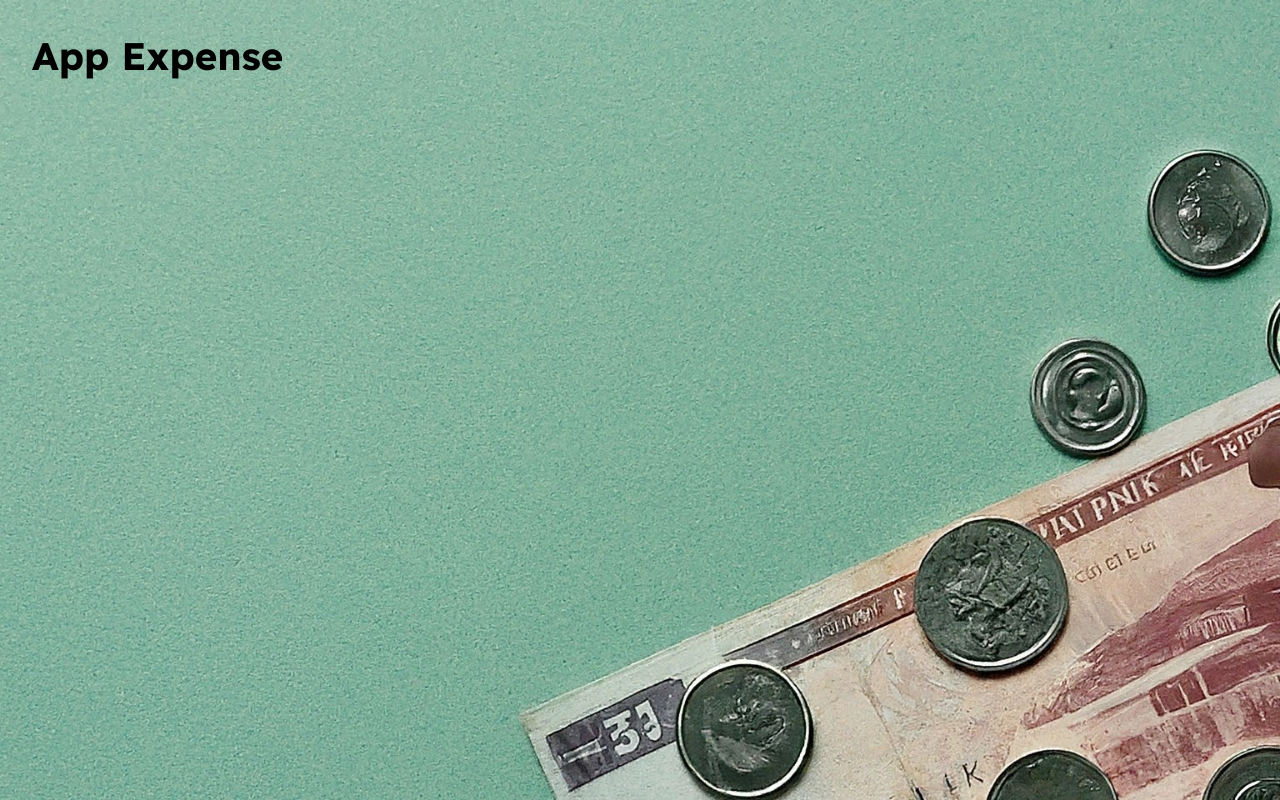
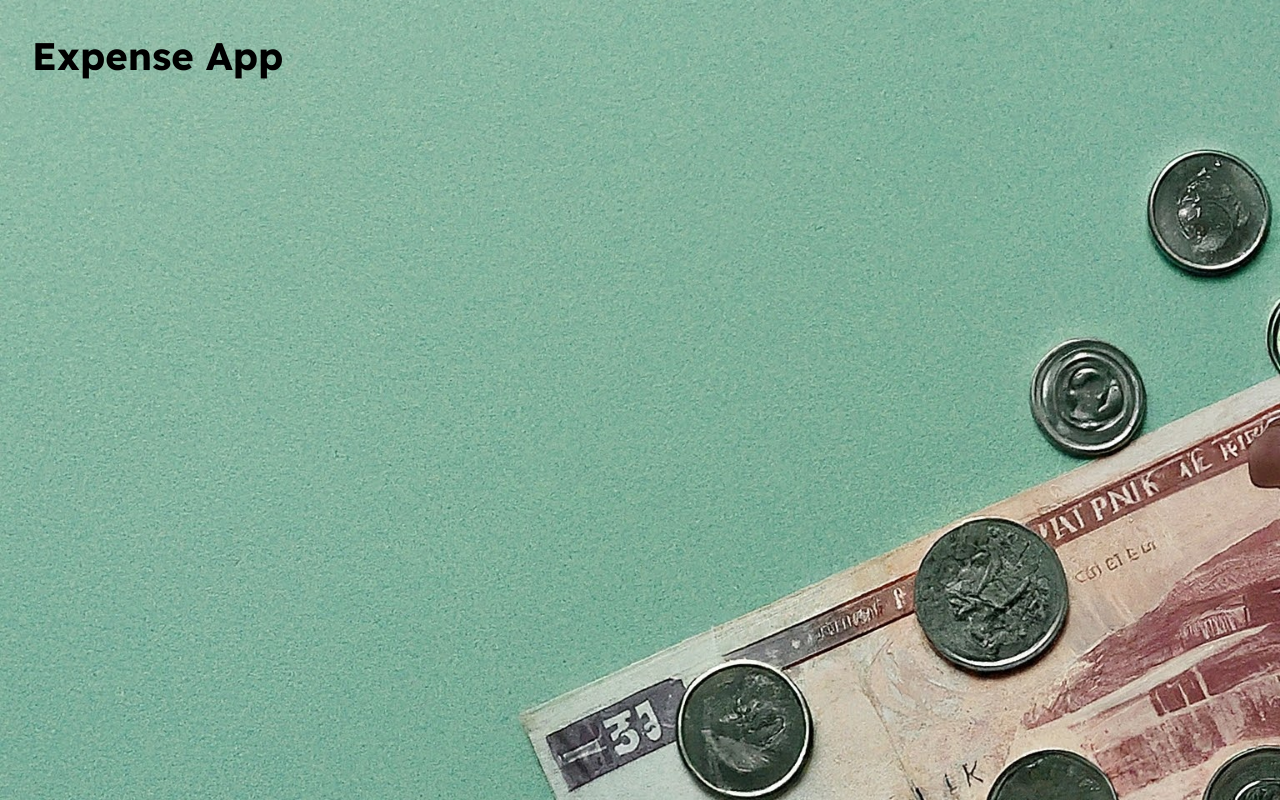
Before and after one commit to kofiad/Portfolio_project, a React (Create React App) app in the folder frontend/: page / in a window 1280 px wide. Built offline with nearby package versions, Linux system fonts and the light colour scheme.

Commit message:
App.js Updated

```diff
--- a/frontend/src/App.js
+++ b/frontend/src/App.js
@@ -7,7 +7,7 @@ function App() {
   return (
     <AppStyled backgroundImage={bg} className="App" role="main">
       <MainLayout>
-        <h1>App Expense</h1>
+        <h1>Expense App</h1>
       </MainLayout>
     </AppStyled>
   );
```
